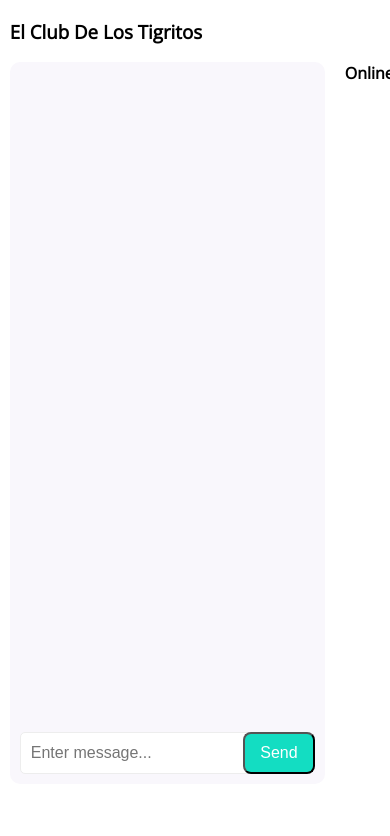
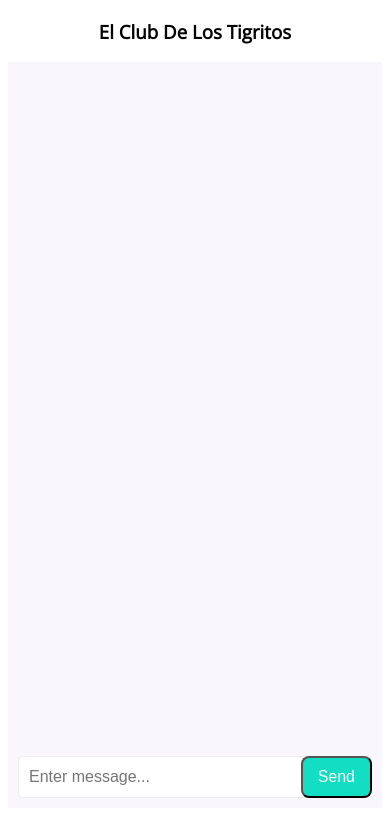
Before and after one commit to eliezer15/chat, a website with bundled scripts: page client/index.html in a window 390 px wide. Built offline with nearby package versions, Linux system fonts and the light colour scheme; files whose address does not match are found by name.

Commit message:
Make site responsive

```diff
--- a/client/main.css
+++ b/client/main.css
@@ -90,7 +90,7 @@ body {
     height: 20px;
     padding: 10px 10px;
     font-size: 16px;
-    width: 100%;
+    width: 98%;
 }
 
 #submit_button {
@@ -107,3 +107,25 @@ body {
     background-color: #0a7f6f;
     cursor: pointer;
 }
+
+@media screen and (max-width: 600px) {
+    #container {
+        width: 100%;
+        height: 93vh;
+    }
+
+    #chat_window {
+        width: 100%;
+        border-radius: 0px;
+    }
+
+    #container h3 {
+        text-align: center;
+    }
+
+    #online_users {
+        visibility: hidden;
+        clear: both;
+        display: none;
+    }
+}
```
